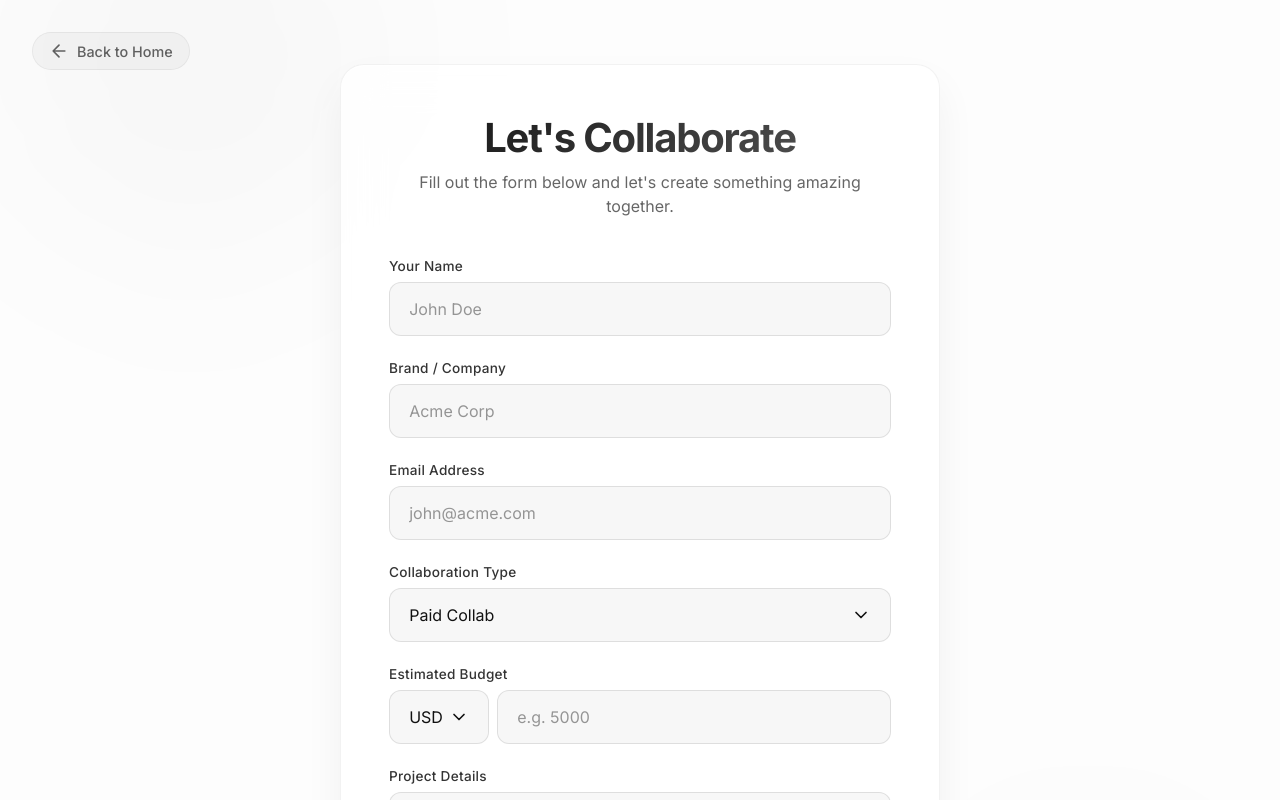
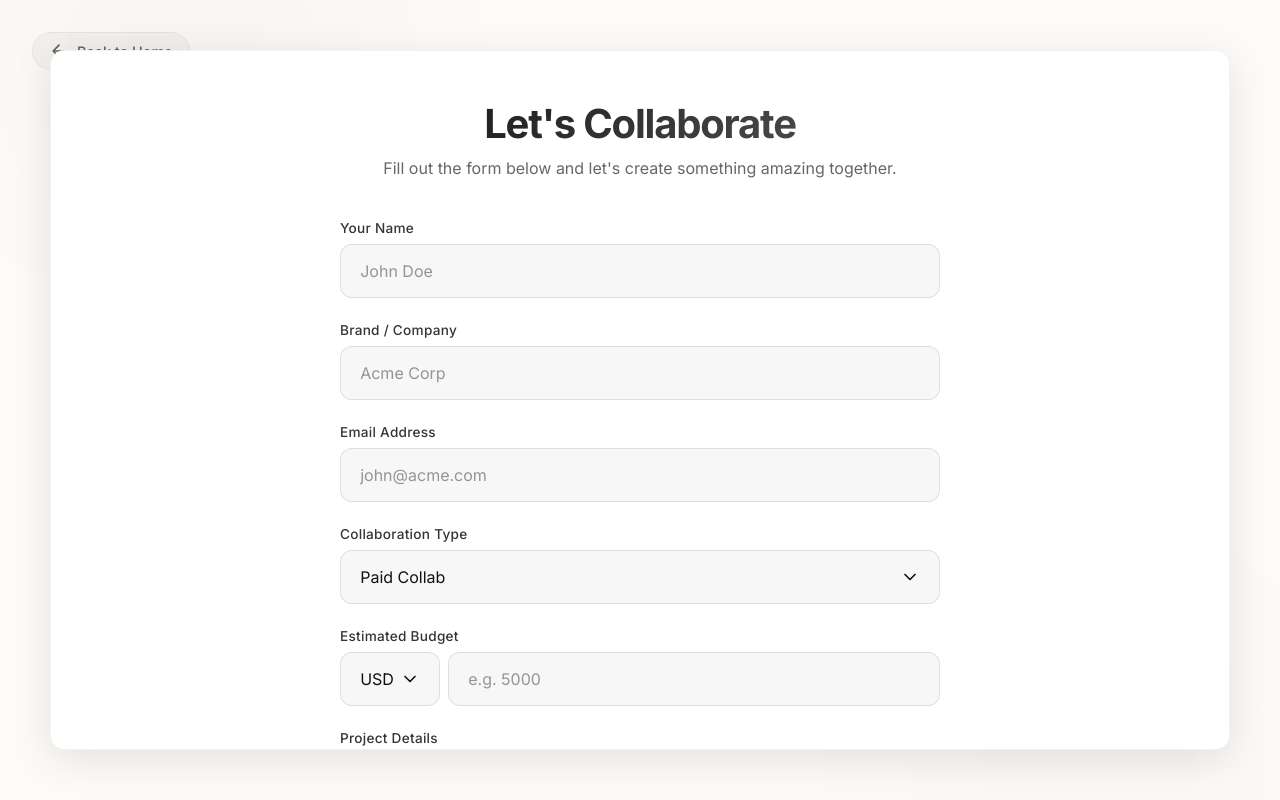
Before and after one commit to shubhankarsahu09/Creator, a Next.js app: page /collab in a window 1280 px wide. Shown: the top 800 px of the page. Built offline with nearby package versions, Linux system fonts and the light colour scheme.

Commit message:
Update Collab page to match 50px padding full screen layout

```diff
--- a/src/app/collab/page.module.css
+++ b/src/app/collab/page.module.css
@@ -1,11 +1,12 @@
 .container {
-  min-height: 100vh;
+  width: 100vw;
+  height: 100vh;
   display: flex;
   flex-direction: column;
   align-items: center;
   justify-content: center;
-  padding: 4rem 2rem;
-  background: #fdfdfd;
+  padding: 50px;
+  background: #FDFBF7;
   color: #111;
   position: relative;
   overflow: hidden;
@@ -63,18 +64,23 @@
 
 .formWrapper {
   width: 100%;
-  max-width: 600px;
-  background: rgba(255, 255, 255, 0.8);
-  backdrop-filter: blur(20px);
-  -webkit-backdrop-filter: blur(20px);
+  height: 100%;
+  background: #fff;
   border: 1px solid rgba(0, 0, 0, 0.05);
-  border-radius: 24px;
+  border-radius: 15px;
   padding: 3rem;
   z-index: 10;
-  box-shadow: 0 20px 40px rgba(0, 0, 0, 0.05), inset 0 1px 0 rgba(255, 255, 255, 0.5);
+  box-shadow: 0 10px 40px rgba(0,0,0,0.1);
   animation: slideUp 0.8s cubic-bezier(0.16, 1, 0.3, 1) forwards;
   opacity: 0;
   transform: translateY(40px);
+  overflow-y: auto;
+}
+
+.formInner {
+  max-width: 600px;
+  width: 100%;
+  margin: 0 auto;
 }
 
 @keyframes slideUp {
--- a/src/app/collab/page.tsx
+++ b/src/app/collab/page.tsx
@@ -107,6 +107,7 @@ export default function CollabPage() {
       </Link>
 
       <div className={styles.formWrapper}>
+        <div className={styles.formInner}>
           {isSuccess ? (
             <div className={styles.successMessage}>
               <div className={styles.successIcon}>
@@ -253,5 +254,6 @@ export default function CollabPage() {
           )}
         </div>
       </div>
+    </div>
   );
 }
```
Lines whose indentation alone changed are shown as unchanged.
